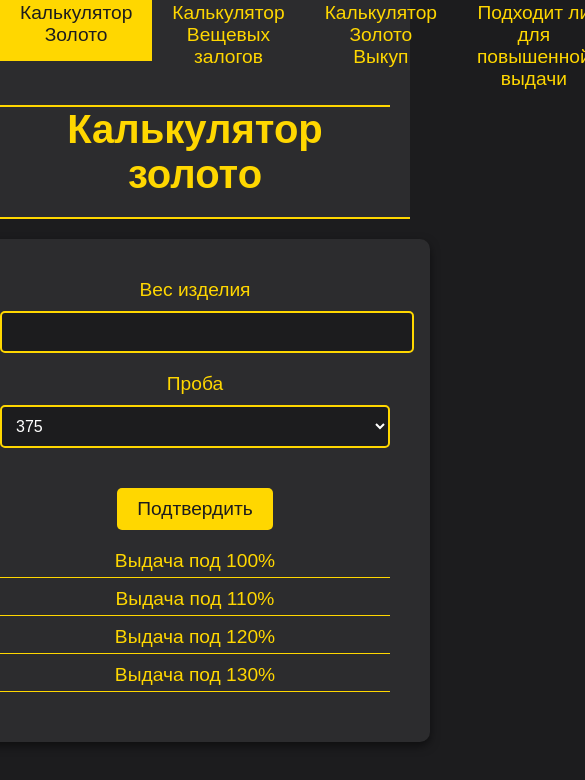
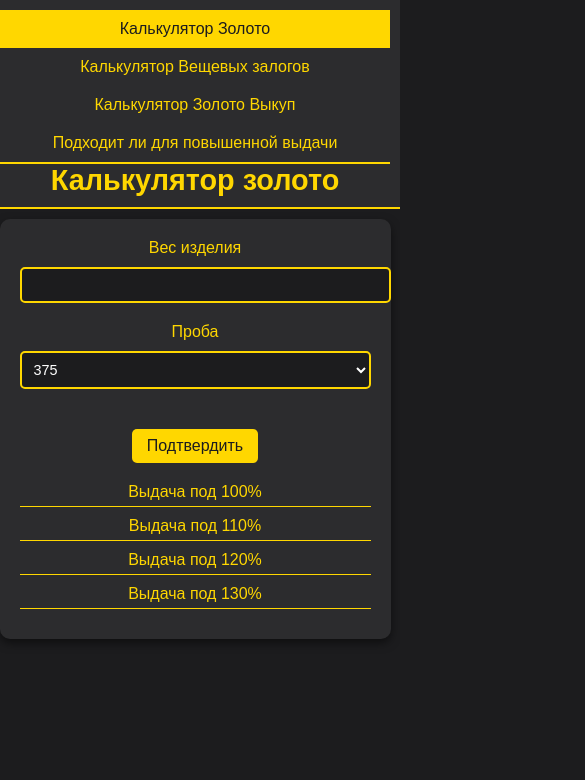
Before and after one commit to SameUsers/JobBlanc.io, a plain HTML site: page index.html in a window 390 px wide. Shown: the top 780 px of the page, 585 px wide, since content can reach past the window. Drawn offline with Linux system fonts and the light colour scheme.

Commit message:
Update style_gold.css

```diff
--- a/style_gold.css
+++ b/style_gold.css
@@ -28,6 +28,7 @@ header {
     justify-content: left;
     background-color: #2c2c2e;
     border-bottom: 2px solid #ffd700;
+    flex-wrap: wrap;
 }
 
 .navbar li {
@@ -117,16 +118,88 @@ button:hover {
     color: #ffd700;
     border-bottom: 1px solid #ffd700;
     padding-bottom: 5px;
-}/* Удаление стрелок у полей input[type="number"] */
+}
+
+/* Удаление стрелок у полей input[type="number"] */
 input[type="number"] {
     -moz-appearance: textfield; /* Firefox */
     -webkit-appearance: none; /* Chrome, Safari, Edge */
     appearance: none; /* Стандартное свойство */
 }
 
-/* Удаление стрелок у полей input[type="number"] в Safari и старых версиях Chrome */
 input[type="number"]::-webkit-inner-spin-button,
 input[type="number"]::-webkit-outer-spin-button {
     -webkit-appearance: none;
     margin: 0;
 }
+
+/* Адаптивность для планшетов */
+@media (max-width: 1024px) {
+    main {
+        padding: 30px;
+        max-width: 90%;
+    }
+
+    h1 {
+        font-size: 2rem;
+    }
+
+    .navbar a {
+        font-size: 1.1rem;
+        padding: 10px 15px;
+    }
+
+    button {
+        font-size: 1.1rem;
+        padding: 10px 15px;
+    }
+}
+
+/* Адаптивность для мобильных телефонов */
+@media (max-width: 768px) {
+    body {
+        justify-content: flex-start;
+    }
+
+    header {
+        padding: 10px;
+    }
+
+    .navbar {
+        justify-content: center;
+        flex-direction: column;
+    }
+
+    .navbar a {
+        padding: 10px;
+        font-size: 1rem;
+    }
+
+    h1 {
+        font-size: 1.8rem;
+    }
+
+    main {
+        padding: 20px;
+        margin-top: 10px;
+        width: 95%;
+    }
+
+    button {
+        font-size: 1rem;
+        padding: 8px 15px;
+    }
+
+    label {
+        font-size: 1rem;
+    }
+
+    input, select {
+        font-size: 0.9rem;
+        padding: 8px;
+    }
+
+    .Result p {
+        font-size: 1rem;
+    }
+}
```
